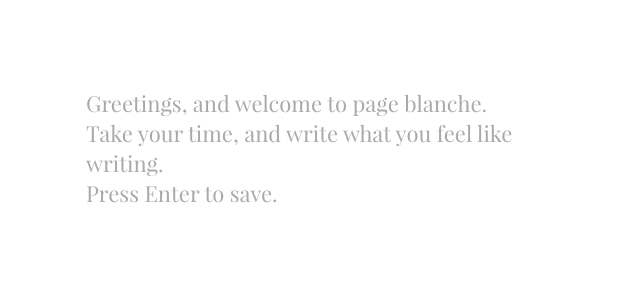
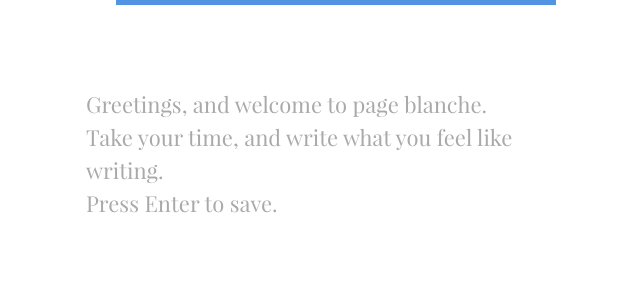
Before and after one commit to HackerLoop/pageblanche, an Electron app: page app/index.html in a window 800 px wide. Shown: the whole page, without its empty margins (64-704 px from the left). Drawn offline with nearby package versions, Linux system fonts and the light colour scheme; no server answers; files whose address does not match are found by name.

Commit message:
gauge tweaks

```diff
--- a/app/css/main.css
+++ b/app/css/main.css
@@ -10,8 +10,9 @@
 body {
     font-family: 'Playfair', Helvetica, Arial, sans-serif;
     font-size: 22px;
-    line-height: 30px;
+    line-height: 33px;
     color: #333333;
+    margin: 0;
 }
 
 .top-bar {
@@ -90,8 +91,19 @@ blockquote {
     color: #555;
 }
 
+#velocity {
+  position: fixed;
+  top: 0;
+  left: 0;
+  right: 0;
+  margin: auto;
+  display: inline-block;
+  height: 5px;
+  z-index: 24071991;
+}
+
 #container {
-    width: 60%;
+    width: 50vw;
     min-width: 500px;
     margin: 30px auto;
     margin-top: 4em;
@@ -115,7 +127,7 @@ blockquote {
     outline: none;
     margin: 0 0 20px 0;
     padding: 0 0 20px 0;
-    border-bottom: 1px solid #dbdbdb;
+    /*border-bottom: 1px solid #dbdbdb;*/
     transition: border-bottom-width 0.03s border-bottom-color 0.03s;
 }
 
--- a/app/index.html
+++ b/app/index.html
@@ -8,12 +8,14 @@
     <link rel="stylesheet" href="../node_modules/medium-editor/dist/css/themes/default.css">
 </head>
 <body>
+    <div id="velocity" style="width: 50vw;background-color: rgba(82,148,226,1);">
+    </div>
     <div id="container">
-        <div class="editable" id="session-content" style="border-bottom-width:5px;border-bottom-color:rgba(0,0,0,0);">
+        <div class="editable" id="session-content">
             <p><span id="placeholder" style="opacity: 1;">Greetings, and welcome to page blanche.<br>Take your time, and write what you feel like writing.<br>Press Enter to save.</span></p>
         </div>
 
-    </div>
+  </div>
     <script src="../node_modules/medium-editor/dist/js/medium-editor.js"></script>
     <script src="js/index.js"></script>
 </body>
--- a/app/js/index.js
+++ b/app/js/index.js
@@ -29,18 +29,18 @@ fs.writeFile(fileName, "what will you write today", function (err) {
 
 // Velocity indicator
 
-var velocityTimeframe = 3000;
-var velocityGauge = document.getElementById('session-content')
+var opacityVelocityTimeframe = 5000;
+var velocityGauge = document.getElementById('velocity')
 var keyEvents = [];
 var velocityMeasurer = function() {
   var lastKeys = keyEvents.filter(function(e){
-    var past = Date.now() - velocityTimeframe;
+    var past = Date.now() - opacityVelocityTimeframe;
     return e >= past;
   });
   keyEvents = lastKeys;
   var n = lastKeys.length // number of last keys
-  var gaugeOpacity = n / 25;
-  velocityGauge.style = "border-bottom-width:5px;border-bottom-color:rgba(82,148,226,"+ gaugeOpacity +");"
+  var gaugeOpacity = 1 - (n / 20);
+  velocityGauge.style = "width: 55vw;background-color: rgba(82,148,226,"+ gaugeOpacity +");"
 };
 
 setInterval(velocityMeasurer,50);
```
